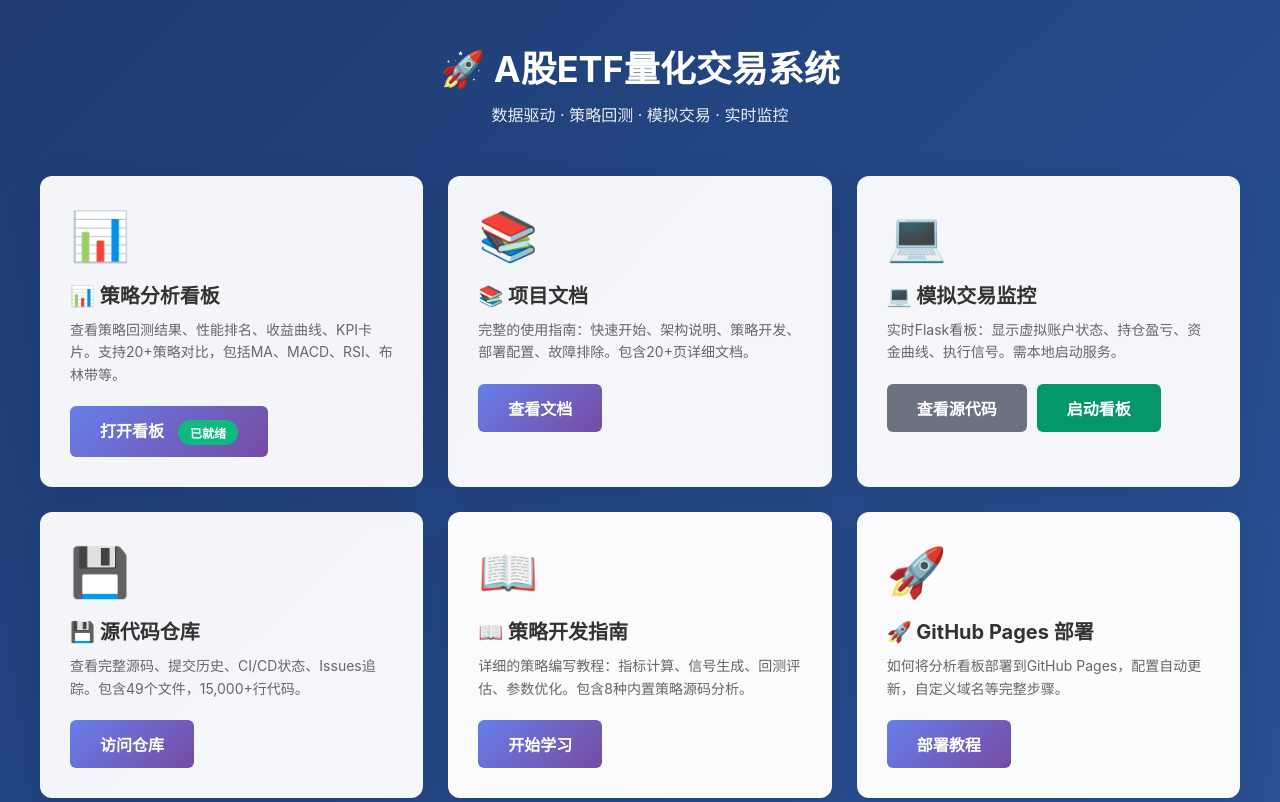
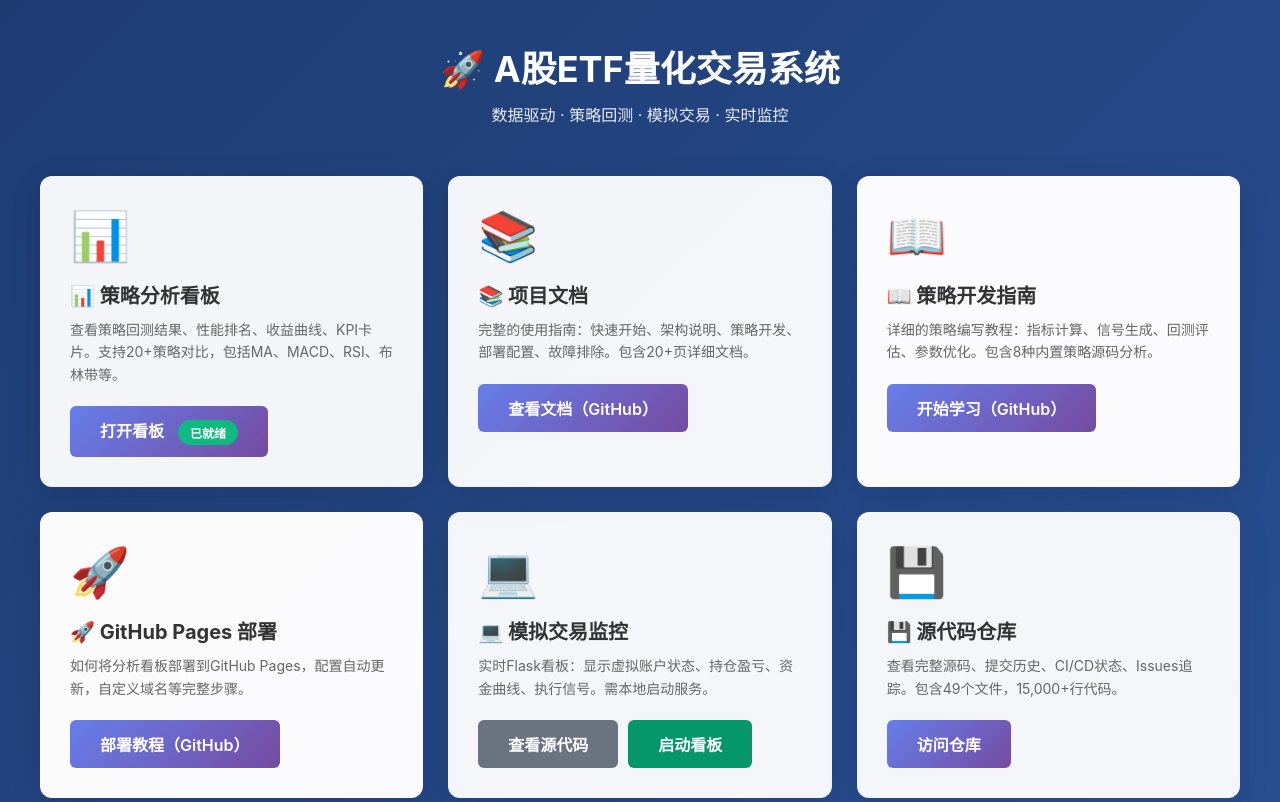
Before and after one commit to levy0834/a-share-etf-quant, a plain HTML site: page docs/index.html in a window 1280 px wide. Shown: the top 802 px of the page. Drawn offline with Linux system fonts and the light colour scheme.

Commit message:
feat: link documentation to GitHub for better readability
- Index page: link README, strategy_guide, PAGES_DEPLOY to GitHub blob URLs
- Analysis page: update navbar and footer links to GitHub
- Users now see rendered Markdown instead of raw .md files
- All documentation opens in new tab with proper formatting

Co-authored-by: 小灵 <agent@openclaw.ai>

```diff
--- a/docs/index.html
+++ b/docs/index.html
@@ -124,8 +124,28 @@
                 <div class="icon">📚</div>
                 <h2>📚 项目文档</h2>
                 <p>完整的使用指南：快速开始、架构说明、策略开发、部署配置、故障排除。包含20+页详细文档。</p>
-                <a href="README.md" target="_blank">
-                    查看文档
+                <a href="https://github.com/levy0834/a-share-etf-quant/blob/main/README.md" target="_blank">
+                    查看文档（GitHub）
+                </a>
+            </div>
+
+            <!-- 策略指南 -->
+            <div class="nav-card" style="background: rgba(255,255,255,0.98);">
+                <div class="icon" style="color: #ff6b00;">📖</div>
+                <h2>📖 策略开发指南</h2>
+                <p>详细的策略编写教程：指标计算、信号生成、回测评估、参数优化。包含8种内置策略源码分析。</p>
+                <a href="https://github.com/levy0834/a-share-etf-quant/blob/main/docs/strategy_guide.md" target="_blank">
+                    开始学习（GitHub）
+                </a>
+            </div>
+
+            <!-- 部署说明 -->
+            <div class="nav-card" style="background: rgba(255,255,255,0.98);">
+                <div class="icon" style="color: #0891b2;">🚀</div>
+                <h2>🚀 GitHub Pages 部署</h2>
+                <p>如何将分析看板部署到GitHub Pages，配置自动更新，自定义域名等完整步骤。</p>
+                <a href="https://github.com/levy0834/a-share-etf-quant/blob/main/docs/PAGES_DEPLOY.md" target="_blank">
+                    部署教程（GitHub）
                 </a>
             </div>
 
@@ -179,7 +199,7 @@
             <p>版本: 1.0 | 更新: 2026-03-06 | 维护者: 小灵 (OpenClaw Agent)</p>
             <p>
                 <a href="https://github.com/levy0834/a-share-etf-quant/actions" target="_blank">CI状态</a> |
-                <a href="VERIFICATION_REPORT.md" target="_blank">测试报告</a>
+                <a href="https://github.com/levy0834/a-share-etf-quant/blob/main/VERIFICATION_REPORT.md" target="_blank">测试报告</a>
             </p>
         </footer>
     </div>
```
Also changed, not shown: docs/analysis.html (+3 -3 lines).
